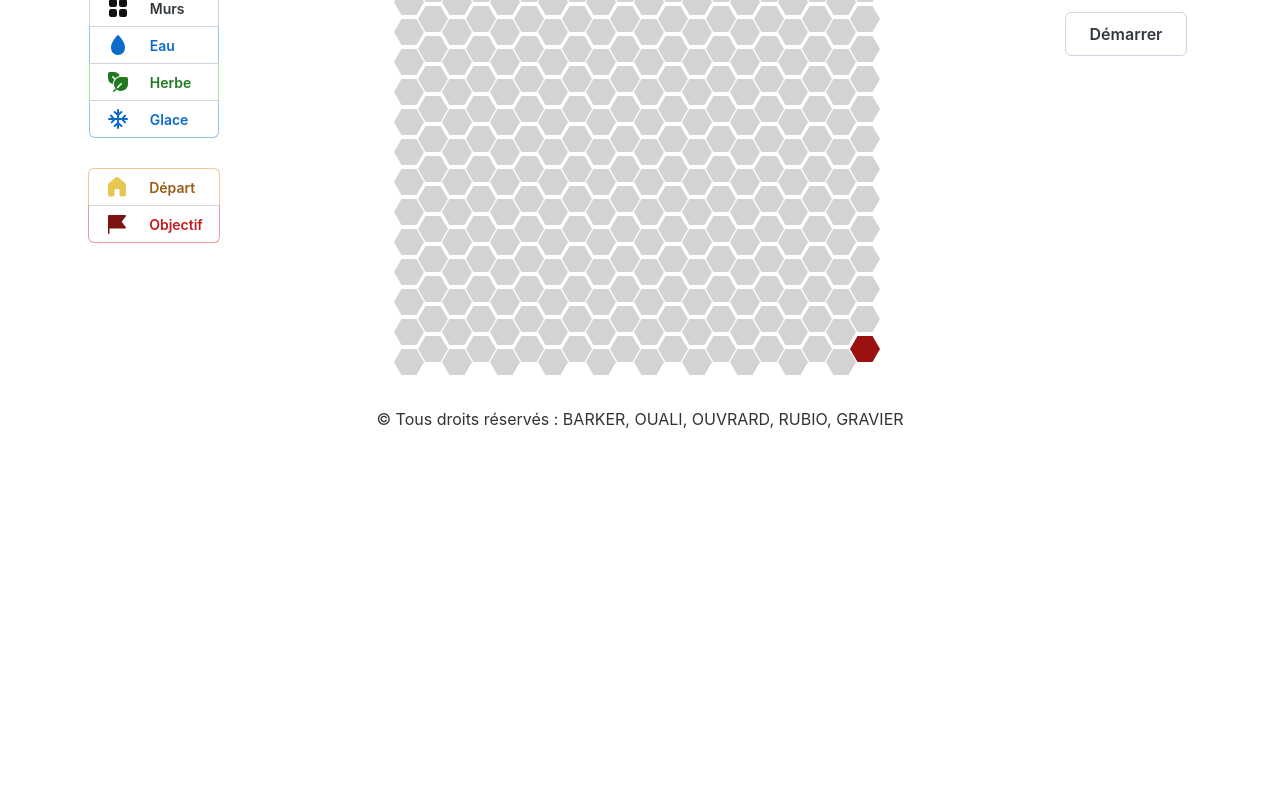
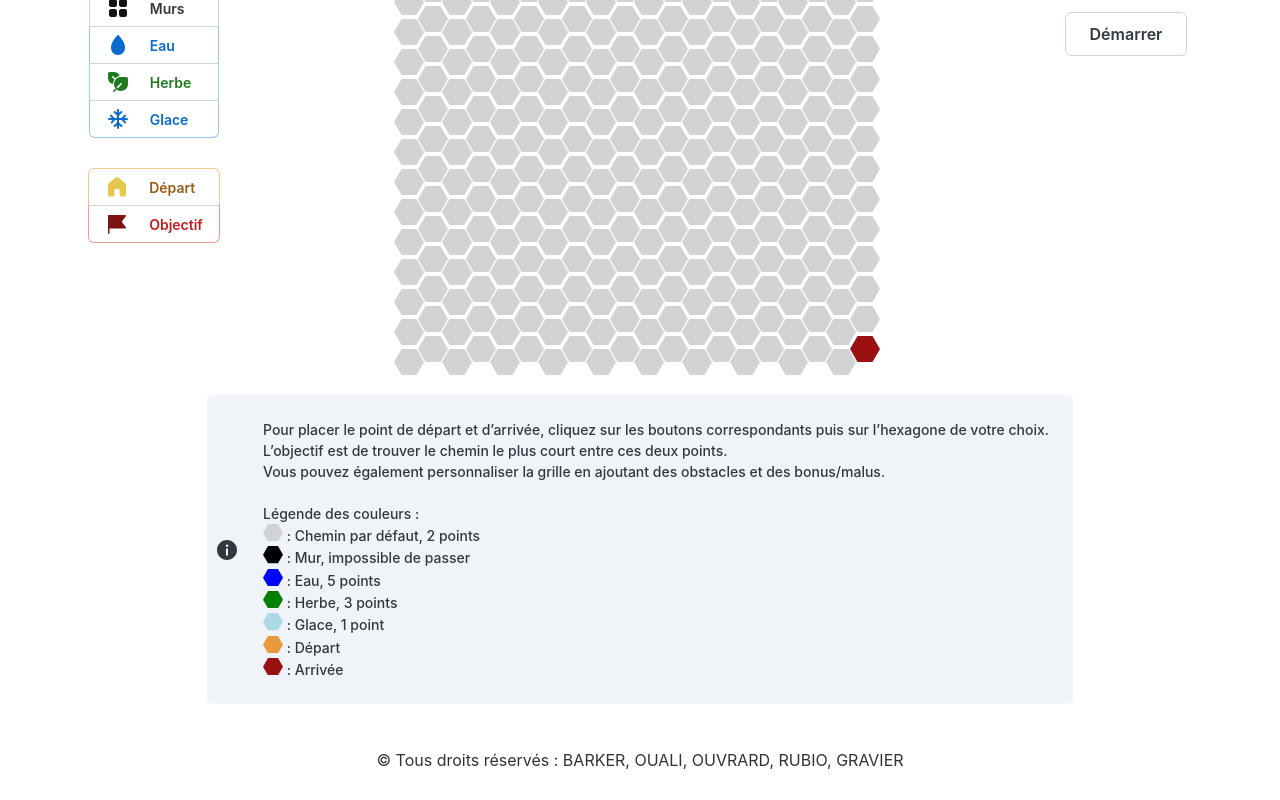
Before and after one commit to 444chak/VI, a Next.js app in the folder front-js/: page /home in a window 1280 px wide. Shown: the part 443-1243 px from the top of the page. Before the commit the page ends 902 px from the top, so only its background shows below. Built offline with nearby package versions, Linux system fonts and the light colour scheme.

Commit message:
:art: Ajouter une alerte informative pour guider l'utilisateur sur la sélection des points de départ et d'arrivée

```diff
--- a/front-js/src/app/home/page.tsx
+++ b/front-js/src/app/home/page.tsx
@@ -865,6 +865,46 @@ export default function Home() {
         display="flex"
         justifyContent="center"
         alignItems="center"
+        flexDirection={"column"}
+      >
+        <Alert
+          color="neutral"
+          startDecorator={<InfoIcon color="currentColor" />}
+          size="sm"
+          sx={{ margin: "1rem" }}
+        >
+          <Typography fontSize="sm" padding={"1rem"}>
+            Pour placer le point de départ et d&rsquo;arrivée, cliquez sur les
+            boutons correspondants puis sur l&rsquo;hexagone de votre choix.
+            <br />
+            L&rsquo;objectif est de trouver le chemin le plus court entre ces
+            deux points. <br />
+            Vous pouvez également personnaliser la grille en ajoutant des
+            obstacles et des bonus/malus.
+            <br />
+            <br />
+            Légende des couleurs :<br />
+            <Hexa size={20} color={COLORS[1]} /> : Chemin par défaut, 2 points{" "}
+            <br />
+            <Hexa size={20} color={COLORS[2]} /> : Mur, impossible de passer
+            <br />
+            <Hexa size={20} color={COLORS[3]} /> : Eau, 5 points
+            <br />
+            <Hexa size={20} color={COLORS[4]} /> : Herbe, 3 points
+            <br />
+            <Hexa size={20} color={COLORS[5]} /> : Glace, 1 point
+            <br />
+            <Hexa size={20} color={COLORS[6]} /> : Départ
+            <br />
+            <Hexa size={20} color={COLORS[7]} /> : Arrivée
+          </Typography>
+        </Alert>
+      </Box>
+
+      <Box
+        display="flex"
+        justifyContent="center"
+        alignItems="center"
         height="10vh"
         width="100vw"
         style={{ background: "#fff", opacity: 0.8 }}
```
